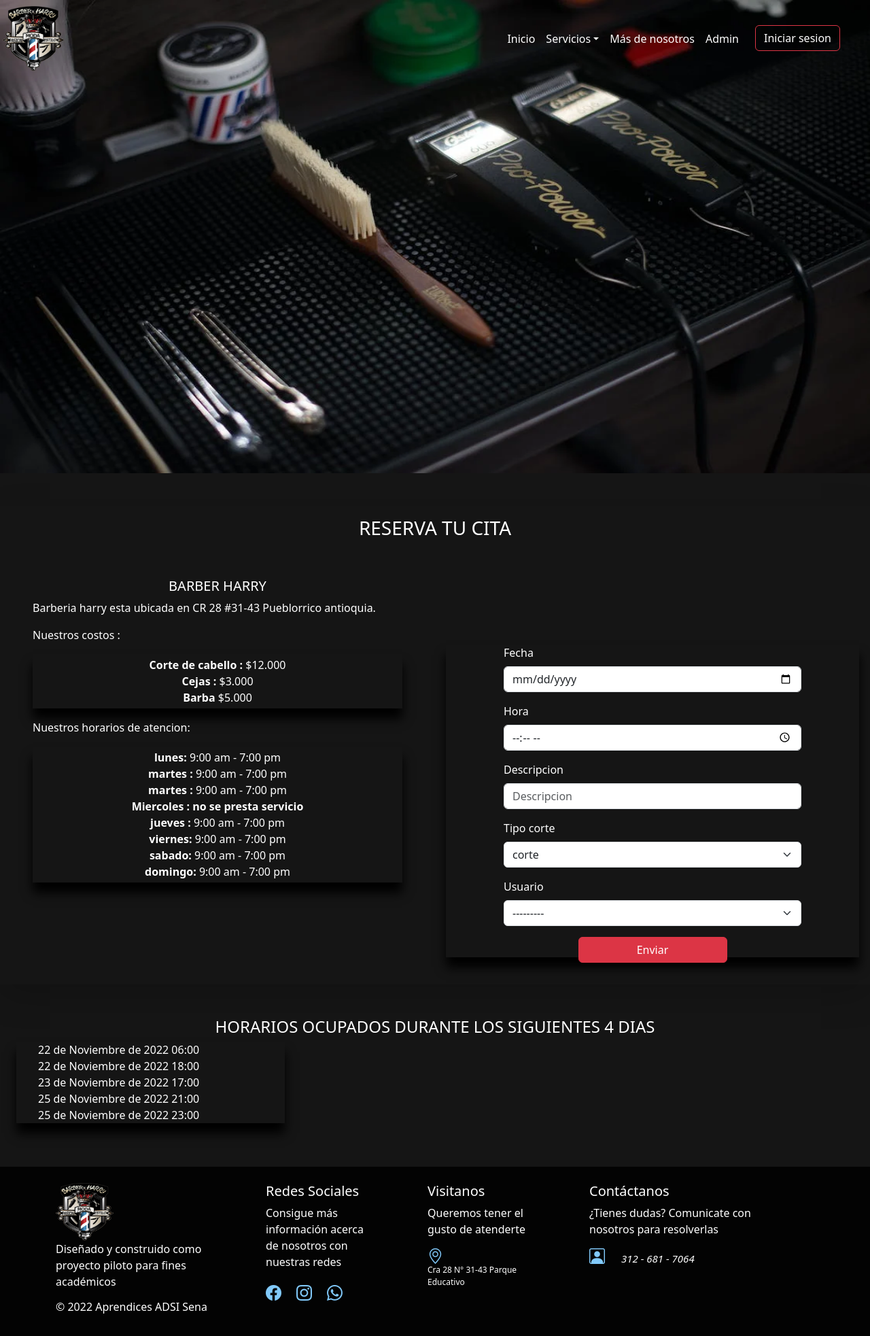
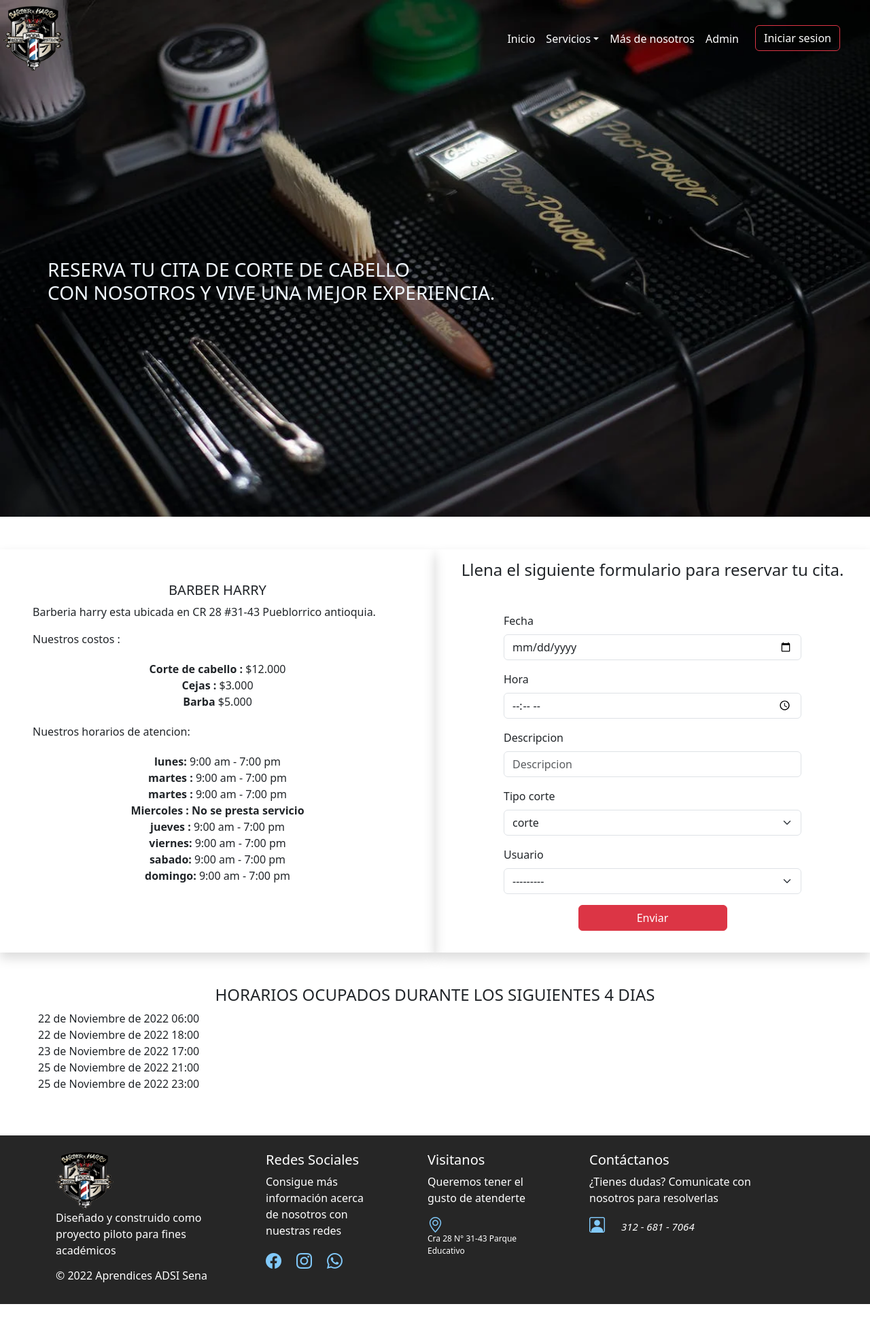
Before and after one commit to ALEJO-29/PR-Barber, a Django app: page /cita/ in a window 1280 px wide. Shown: the whole page at 68% size. After the commit the page ends 1918 px from the top, so only its background shows below. Run offline with Django 4.2, Linux system fonts and the light colour scheme; data comes from the database, SQL or seed files in the repository; both versions use the stored data as it was before the commit; some libraries are stand-ins or nearby versions.

Commit message:
cita y admin

```diff
--- a/barberiaHarri/barberApp/templates/reporte.html
+++ b/barberiaHarri/barberApp/templates/reporte.html
@@ -14,7 +14,7 @@
     }
 </style>
 
-<div class="container-fluid text-white" style="margin-top:140px">
+<div class="container-fluid text-white" style="margin-top:140px; height: 270px;">
     <div class="row">
         <div class="col-sm-6 ">
             <h5 class="text-center text-uppercase">horarios ocupados durante los siguientes 4 dias</h5>
@@ -38,6 +38,7 @@
         <div class="col-sm-6">
             <h5 class="d-inline mx-5">Descarga el reporte de citas para hoy</h5>
             <a href=" {% url 'reporteExcel' %}"  class="btn btn-danger " >Reporte de citas hoy </a>
+            {% comment %} <a href="{% url 'pdf' %} ">pdf xd</a> {% endcomment %}
             {% for x in cita %}
                 {{x.fecha}}
             {% endfor %}
--- a/barberiaHarri/barberApp/urls.py
+++ b/barberiaHarri/barberApp/urls.py
@@ -5,4 +5,5 @@ urlpatterns = [
     path('', views.index, name="index"),
     path('reporte/', views.reporte, name="reporte"),
     path('reporteExcel/', views.reporte_excel.as_view(), name="reporteExcel"),
+    # path('pdf/', views.pdf, name="pdf"),
 ]
--- a/barberiaHarri/servicios/templates/cita.html
+++ b/barberiaHarri/servicios/templates/cita.html
@@ -10,34 +10,34 @@
 {% block content %}
 
 <style>
-    body{
-        background-color: #151515;
-    }
-
-    .cont{
-        box-shadow: 0px 15px 15px black;
-    }
 
     .imagen{
         width: 100%;
-        height: 87%;
+        height: 95%;
         margin: 0;
     }
 
-    .list-group-item{
-        background-color: #151515;
-        color: #ffff;
+    .cot{
+        position: relative;
     }
+    .text{
+        position: absolute;
+        top: 50%;
+        left: 70px;
+        color: aliceblue;
+    }
+
+
 </style>
 
-<div class="bg-primary">
+<div class="cot ">
     <img src="{% static 'img/pexel.webp' %}" alt="" class="imagen">
+    <h3 class="text text-uppercase">Reserva tu cita de corte de cabello <br> con nosotros y vive una mejor experiencia.</h3>
 </div>
 
-<div class="container-fluid mt-5 text-white ">
-    <div class="row shadow-lg">
-        <h3 class="text-center text-uppercase mt-3 ">reserva tu cita</h3>
-        <div class="col-sm-6 p-5 ">
+<div class="container-fluid mt-5 ">
+    <div class="row ">
+        <div class="col-sm-6 p-5 shadow" data-aos="flip-right">
             <h5 class="text-center">BARBER HARRY</h5>
             <p class="">Barberia harry esta ubicada en CR 28 #31-43 Pueblorrico antioquia.</p>
             <p>Nuestros costos :
@@ -52,7 +52,7 @@
                     <li class="list-group-item"><strong> lunes: </strong> 9:00 am - 7:00 pm</li>
                     <li class="list-group-item"><strong> martes : </strong> 9:00 am - 7:00 pm</li>
                     <li class="list-group-item"><strong> martes : </strong> 9:00 am - 7:00 pm</li>
-                    <li class="list-group-item"><strong> Miercoles : no se presta servicio </strong></li>
+                    <li class="list-group-item"><strong> Miercoles : No se presta servicio </strong></li>
                     <li class="list-group-item"><strong> jueves :</strong>  9:00 am - 7:00 pm</li>
                     <li class="list-group-item"><strong> viernes:</strong>  9:00 am - 7:00 pm</li>
                     <li class="list-group-item"><strong> sabado:</strong>  9:00 am - 7:00 pm</li>
@@ -60,8 +60,9 @@
                 </ul>
             </p>
         </div>
-        <div class="col-md-6 ml-1 p-3 ">
-            <div class="container-fluid cont " style="margin-top:130px ;">
+        <div class="col-md-6 ml-1 p-3 shadow " data-aos="flip-left">
+            <h4 class="text-center">Llena el siguiente formulario para reservar tu cita.</h4>
+            <div class="container-fluid cont mt-3 " style="margin-top:130px ;">
                 <form action="" method="post" class=" mt-5 h-75 w-75 mx-auto">
                     {% csrf_token %}
                     {% bootstrap_form form %}
--- a/barberiaHarri/servicios/views.py
+++ b/barberiaHarri/servicios/views.py
@@ -5,7 +5,6 @@ from .forms import CitaForm
 from django.contrib.auth.models import User
 from datetime import date, timedelta
 from django import forms
-
 # Create your views here.
 
 
```
Also changed, not shown: barberiaHarri/barberApp/templates/pdf.html (+24 -3 lines), barberiaHarri/barberApp/views.py (+20 -0 lines), barberiaHarri/barberiaHarri/settings.py (+102 -101 lines), barberiaHarri/barberApp/models.py (line endings or trailing spaces), barberiaHarri/barberApp/static/img/logo-admin.jpeg (added), barberiaHarri/db.sqlite3.
